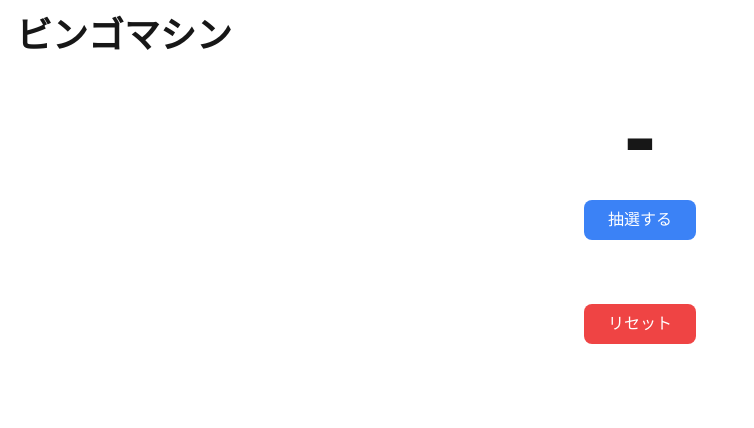
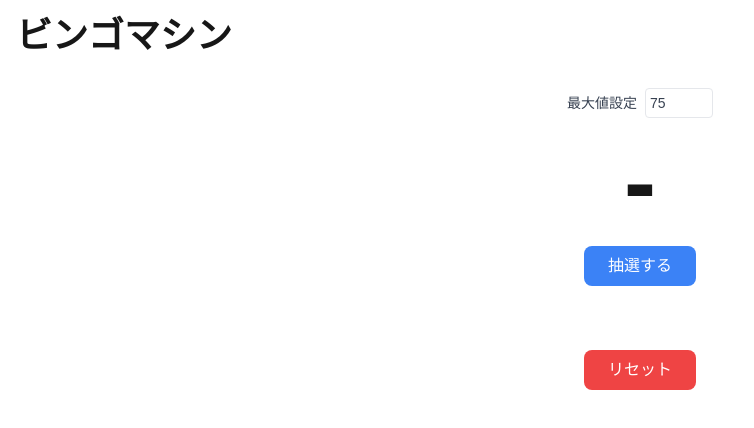
Before and after one commit to yasutaka-asai/MyBingoMachine, a Next.js app: page / in a window 1280 px wide. Shown: the top 428 px of the page, without its empty margins (0-754 px from the left). Built offline with nearby package versions, Linux system fonts and the light colour scheme.

Commit message:
最大値を調整できるように入力欄を作成

```diff
--- a/app/page.tsx
+++ b/app/page.tsx
@@ -1,12 +1,15 @@
-'use client';
-import { useEffect, useState } from 'react';
-import BingoMachine from '../util/BingoMachine';
+"use client";
+import { useEffect, useState } from "react";
+import BingoMachine from "../util/BingoMachine";
 
 // ローカルストレージに保存するためのキー
-const STORAGE_KEY = 'bingoDrawnNumbers';
+const STORAGE_KEY = "bingoDrawnNumbers";
+
+const defaultMaxNumber = 75;
 
 export default function Home() {
-    const [bingoMachine] = useState(new BingoMachine()); // ビンゴマシン
+  const [maxNumber, setMaxNumber] = useState(defaultMaxNumber); // 数値の最大値
+  const [bingoMachine, setBingoMachine] = useState(new BingoMachine(maxNumber)); // ビンゴマシン
   const [currentNumber, setCurrentNumber] = useState<number | null>(null); // 現在の番号
   const [drawnNumbers, setDrawnNumbers] = useState<number[]>([]); // 既に抽選された番号
 
@@ -27,6 +30,18 @@ export default function Home() {
     localStorage.setItem(STORAGE_KEY, JSON.stringify(drawnNumbers));
   }, [drawnNumbers]);
 
+  // 最大値の変更処理
+  const handleMaxNumberChange = (
+    event: React.ChangeEvent<HTMLInputElement>
+  ) => {
+    const newMax = Math.max(
+      1,
+      Math.min(999, parseInt(event.target.value) || 75)
+    );
+    setMaxNumber(newMax);
+    setBingoMachine(new BingoMachine(newMax));
+  };
+
   const drawNumber = () => {
     // 番号を抽選する
     const number = bingoMachine.drawNumber();
@@ -34,25 +49,39 @@ export default function Home() {
     // 番号があれば、現在の番号として設定し、既に抽選された番号に追加する
     if (number) {
       setCurrentNumber(number);
-          setDrawnNumbers(prev => [...prev, number]);
+      setDrawnNumbers((prev) => [...prev, number]);
     }
   };
 
   // ビンゴマシンを初期化する処理
   const resetDrawnNumbers = () => {
+    setMaxNumber(defaultMaxNumber);
+    setBingoMachine(new BingoMachine(defaultMaxNumber));
     setCurrentNumber(null);
     setDrawnNumbers([]);
     window.location.reload();
-    }
+  };
 
   return (
     <div className="container mx-auto p-4">
       <h1 className="text-4xl font-bold mb-8">ビンゴマシン</h1>
+      <div className="text-center mb-4">
+        <label className="block text-sm font-medium text-gray-700">
+          最大値設定
+          <input
+            type="number"
+            min="1"
+            max="999"
+            value={maxNumber}
+            onChange={handleMaxNumberChange}
+            className="ml-2 p-1 border rounded"
+            disabled={drawnNumbers.length !== 0}
+          />
+        </label>
+      </div>
 
       <div className="text-center mb-8">
-                <div className="text-8xl font-bold mb-4">
-                    {currentNumber || '-'}
-                </div>
+        <div className="text-8xl font-bold mb-4">{currentNumber || "-"}</div>
         <button
           onClick={drawNumber}
           className="bg-blue-500 text-white px-6 py-2 rounded-lg"
--- a/util/BingoMachine.ts
+++ b/util/BingoMachine.ts
@@ -1,8 +1,8 @@
 class BingoMachine {
     private numbers: number[];
 
-    constructor() {
-        this.numbers = Array.from({length: 75}, (_, i) => i + 1);
+    constructor(maxNumber: number = 75) {
+        this.numbers = Array.from({length: maxNumber}, (_, i) => i + 1);
     }
 
     drawNumber(): number | null {
```
Lines whose indentation alone changed are shown as unchanged.
